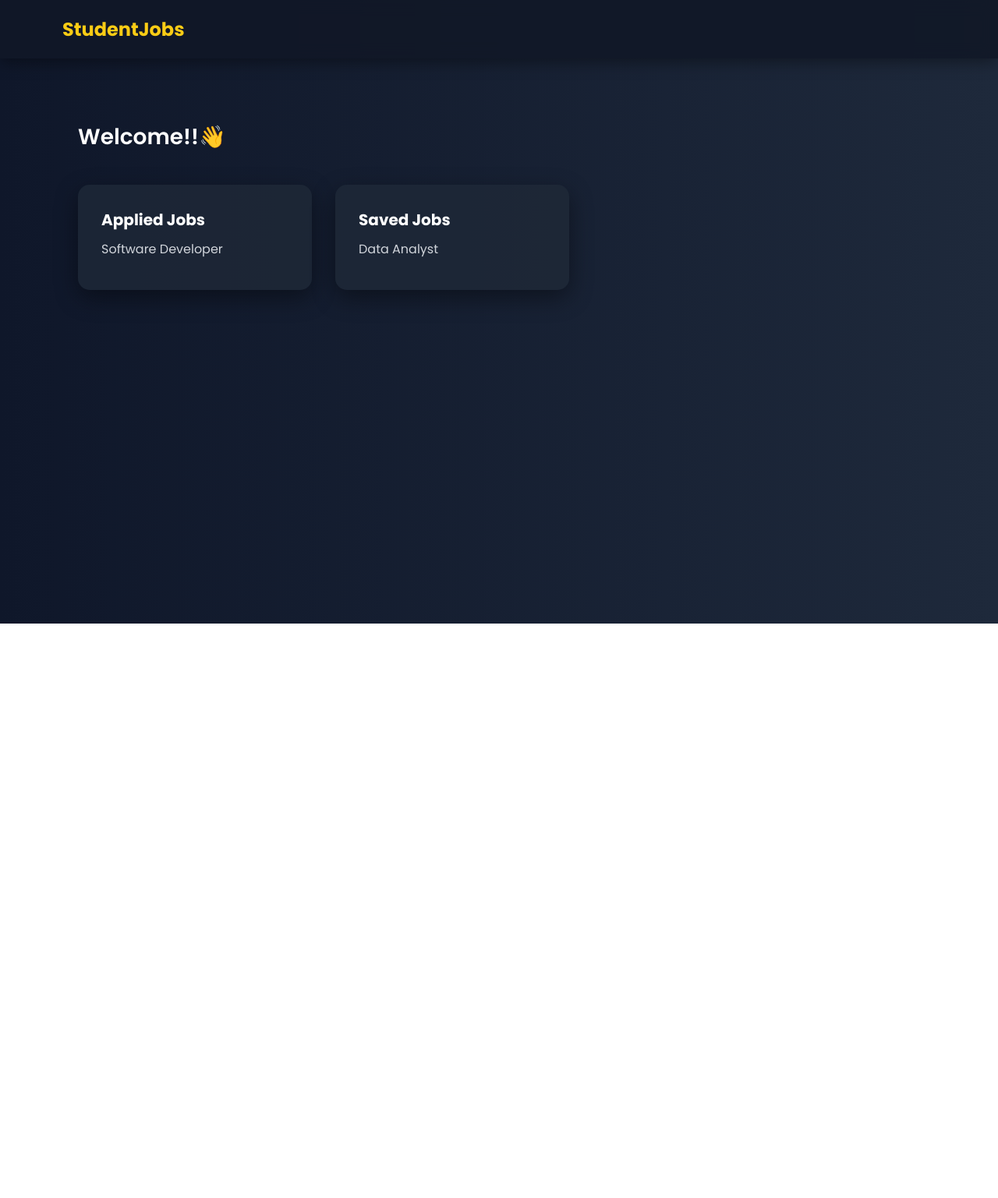
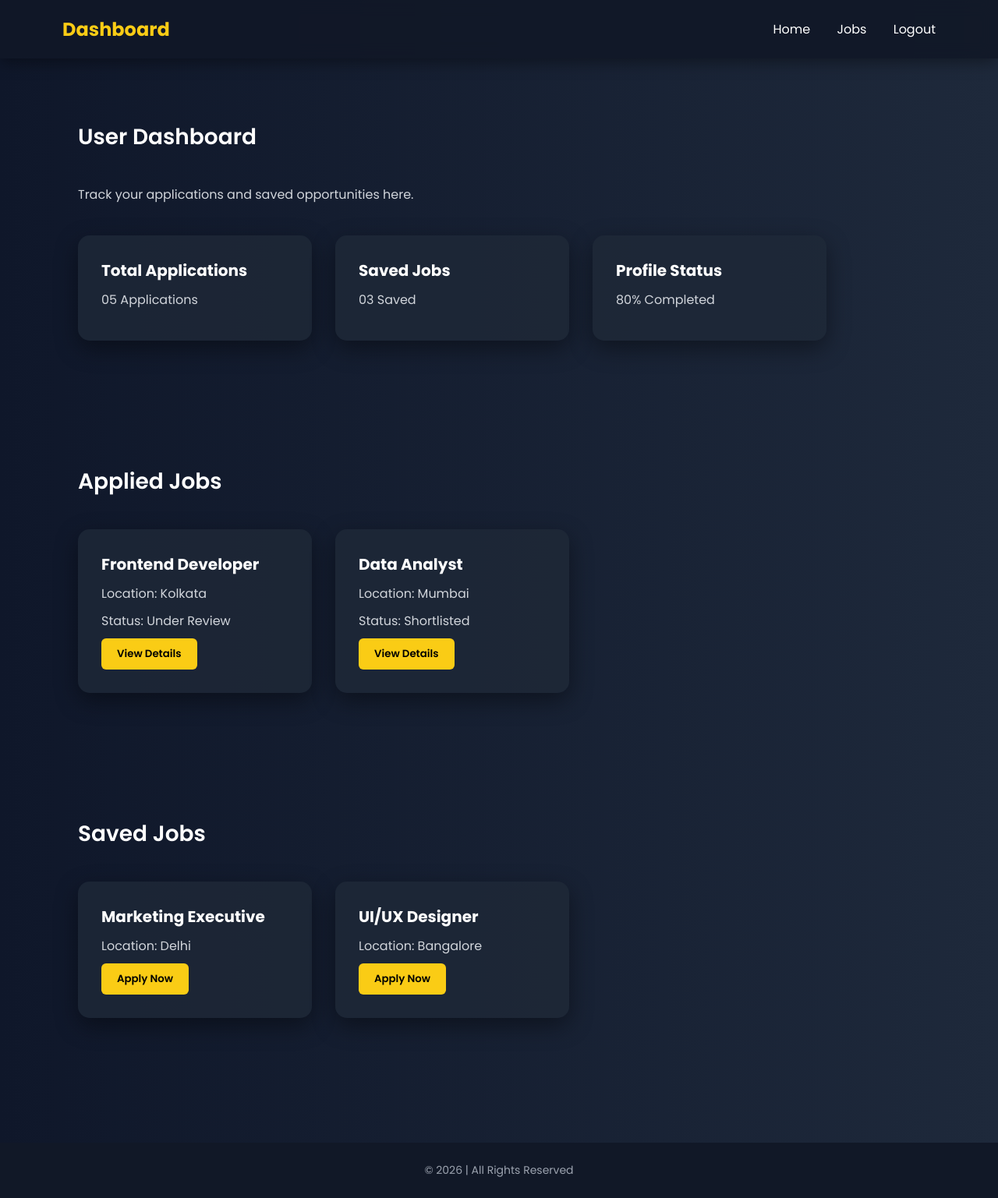
Before and after one commit to sanyasinha3012/job-board_final, a plain HTML site: page dashboard.html in a window 1280 px wide. Shown: the whole page at 78% size. Before the commit the page ends 800 px from the top, so only its background shows below. Drawn offline with Linux system fonts and the light colour scheme.

Commit message:
Update dashboard.html

```diff
--- a/dashboard.html
+++ b/dashboard.html
@@ -2,30 +2,104 @@
 <html>
 <head>
     <title>Dashboard</title>
+
+    <!-- Connect External CSS -->
     <link rel="stylesheet" href="style.css">
 </head>
 <body>
 
+<!-- ===== NAVBAR ===== -->
 <div class="navbar">
-    <div class="logo">StudentJobs</div>
+    <div class="logo">Dashboard</div>
+    <div class="nav-links">
+        <a href="index.html">Home</a>
+        <a href="jobs.html">Jobs</a>
+        <a href="login.html">Logout</a>
+    </div>
 </div>
 
+<!-- ===== MAIN DASHBOARD SECTION ===== -->
 <div class="section">
-    <h2>Welcome!!👋</h2>
 
+    <h2>User Dashboard</h2>
+    <p style="margin-bottom:40px; color:#d1d5db;">
+        Track your applications and saved opportunities here.
+    </p>
+
+    <!-- SUMMARY CARDS -->
     <div class="job-container">
+
         <div class="job-card">
-            <h3>Applied Jobs</h3>
-            <p>Software Developer</p>
+            <h3>Total Applications</h3>
+            <p>05 Applications</p>
         </div>
 
         <div class="job-card">
             <h3>Saved Jobs</h3>
-            <p>Data Analyst</p>
+            <p>03 Saved</p>
         </div>
+
+        <div class="job-card">
+            <h3>Profile Status</h3>
+            <p>80% Completed</p>
+        </div>
+
     </div>
+
+</div>
+
+<!-- ===== APPLIED JOBS ===== -->
+<div class="section">
+
+    <h2>Applied Jobs</h2>
+
+    <div class="job-container">
+
+        <div class="job-card">
+            <h3>Frontend Developer</h3>
+            <p>Location: Kolkata</p>
+            <p>Status: Under Review</p>
+            <button>View Details</button>
+        </div>
+
+        <div class="job-card">
+            <h3>Data Analyst</h3>
+            <p>Location: Mumbai</p>
+            <p>Status: Shortlisted</p>
+            <button>View Details</button>
+        </div>
+
+    </div>
+
+</div>
+
+<!-- ===== SAVED JOBS ===== -->
+<div class="section">
+
+    <h2>Saved Jobs</h2>
+
+    <div class="job-container">
+
+        <div class="job-card">
+            <h3>Marketing Executive</h3>
+            <p>Location: Delhi</p>
+            <button>Apply Now</button>
+        </div>
+
+        <div class="job-card">
+            <h3>UI/UX Designer</h3>
+            <p>Location: Bangalore</p>
+            <button>Apply Now</button>
+        </div>
+
+    </div>
+
+</div>
+
+<!-- ===== FOOTER ===== -->
+<div class="footer">
+    © 2026 | All Rights Reserved
 </div>
 
 </body>
-
 </html>
```
